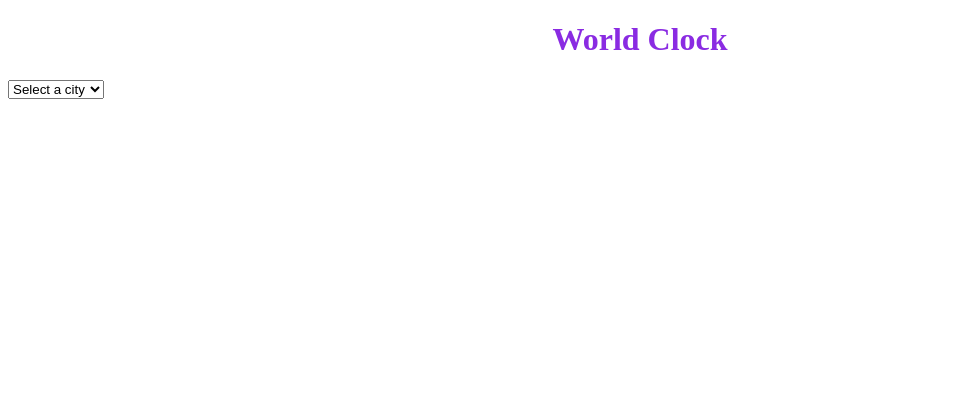
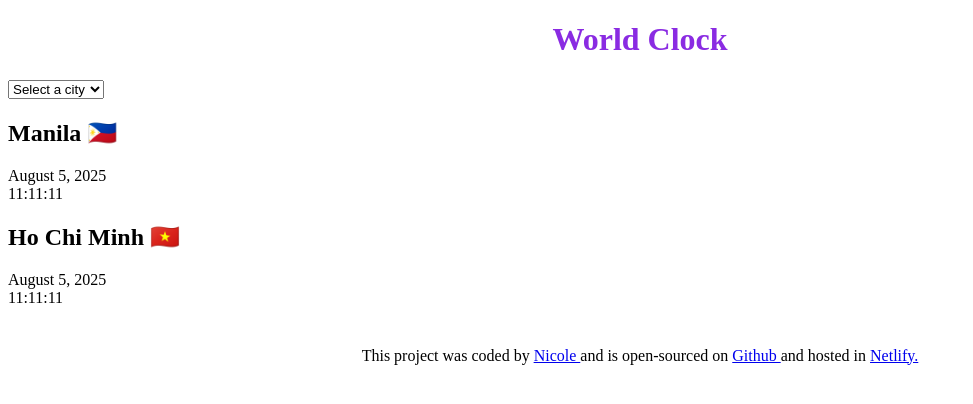
Before and after one commit to x0PuffBaddie/world-clock-shecodes, a plain HTML site: page index.html in a window 1280 px wide. Shown: the whole page, without its empty margins (0-973 px from the left). Drawn offline with Linux system fonts and the light colour scheme.

Commit message:
inserted basic html and link

```diff
--- a/index.html
+++ b/index.html
@@ -18,10 +18,23 @@
     <option value=""> Paris </option>
     <option value=""> Manila </option>
     <option value=""> Ho Chi Minh </option>
-    </option>
+        </select>
+
+</div>
+<div class="city">
+<h2> Manila 🇵🇭 </h2>
+<div class="date"> August 5, 2025 </div>
+<div class="time"> 11:11:11 </div>
+
+</div>
+<div class="city">
+<h2> Ho Chi Minh 🇻🇳 </h2>
+<div class="date"> August 5, 2025 </div>
+<div class="time"> 11:11:11 </div>
+
 </div>
     <footer>
-        This project was coded by <a href="https://github.com/x0PuffBaddie"> Nicole </a> and is open-sourced on <a href=""> Github</a>
+        This project was coded by <a href="https://github.com/x0PuffBaddie"> Nicole </a> and is open-sourced on <a href="https://github.com/x0PuffBaddie/world-clock-shecodes"> Github </a>
             and hosted in <a href="https://worldclock-nicole.netlify.app/"> Netlify. </a>
     </footer>
     <script src="src/index.js"> </script>
--- a/src/style.css
+++ b/src/style.css
@@ -6,4 +6,5 @@ h1 {
 
 footer {
     text-align: center;
+    margin-top: 40px;
 }
```
